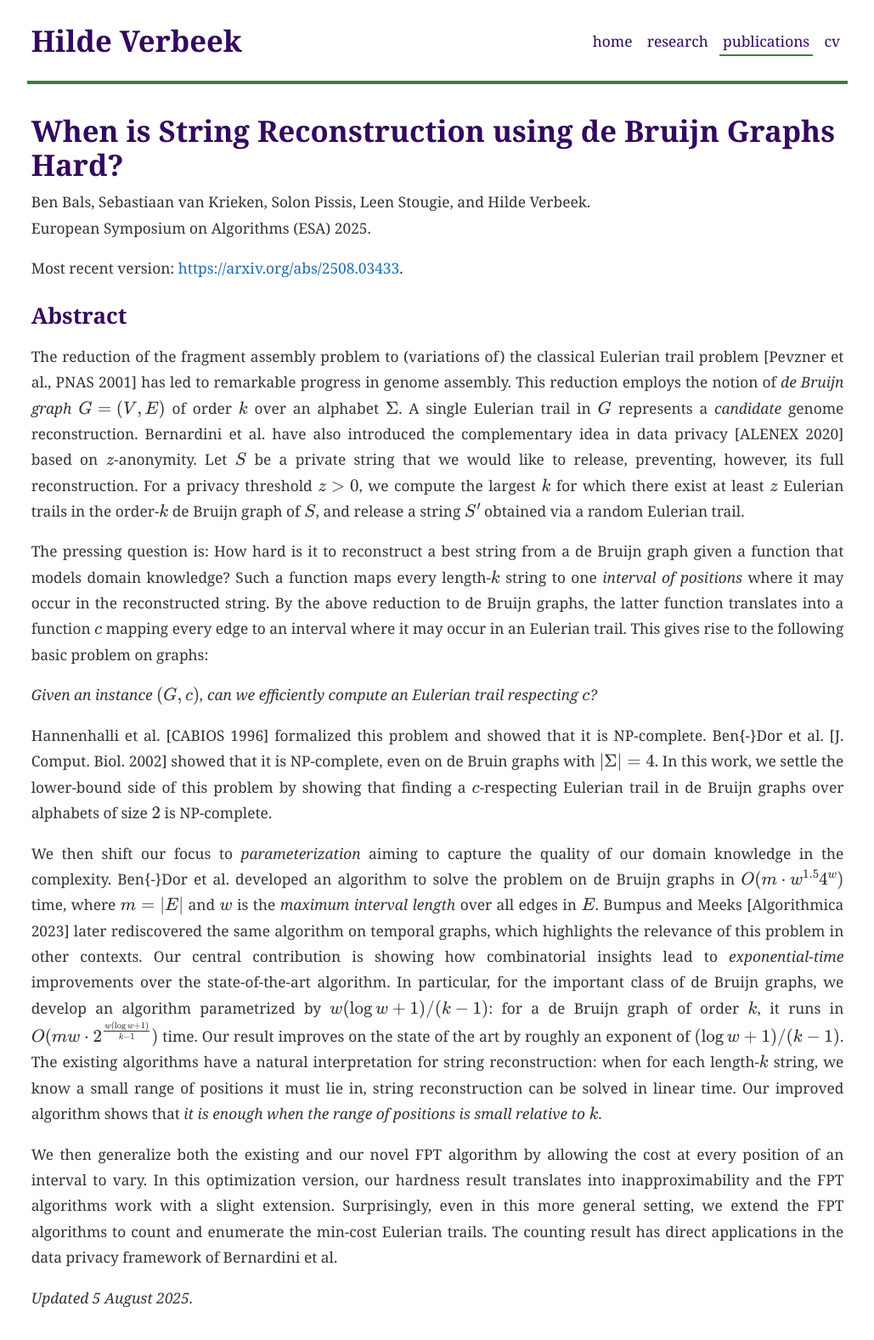
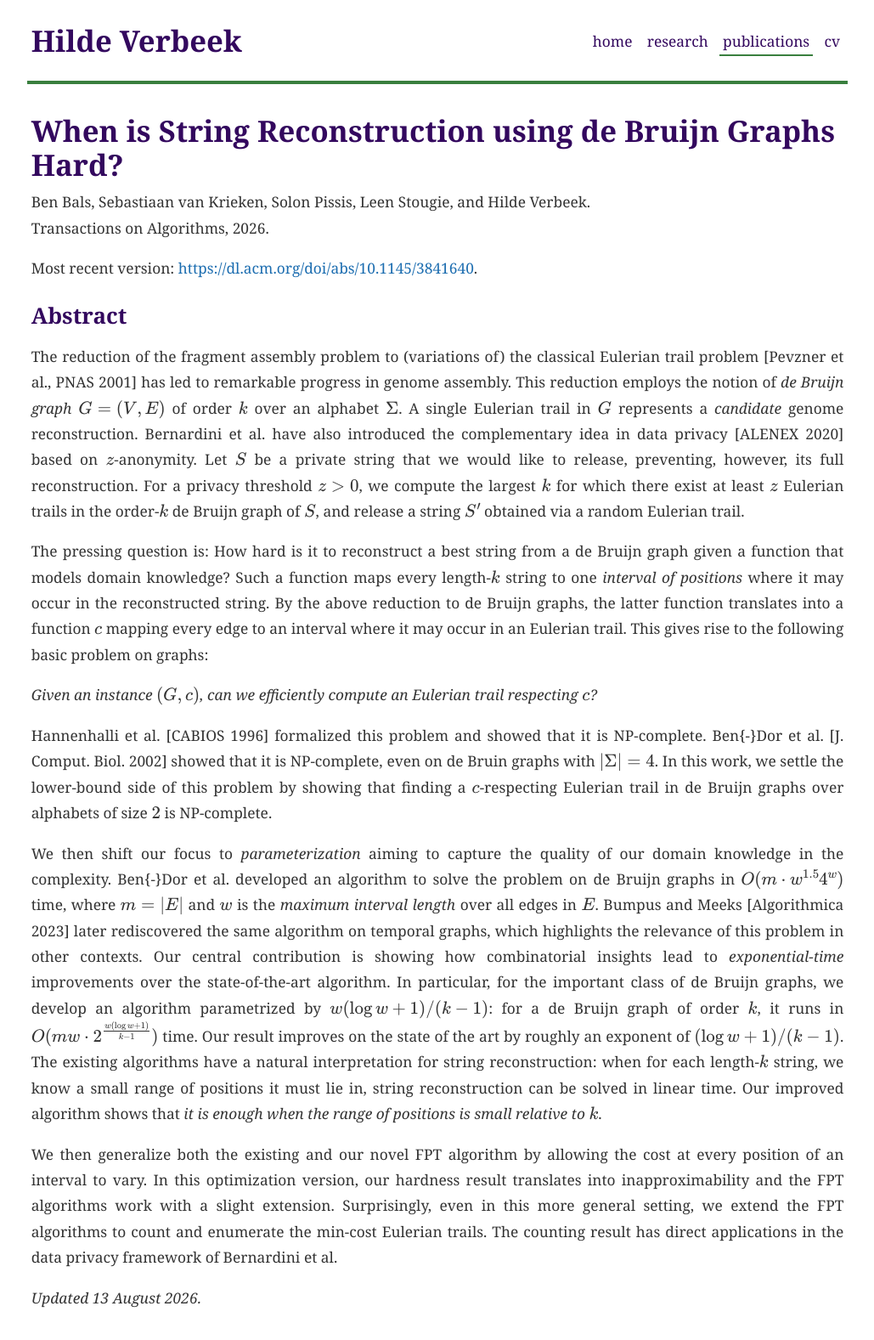
Before and after one commit to arfie/arfie.github.io, a Jekyll site: the page built from _publications/string-reconstruction-hard.md, in a window 1280 px wide. Shown: the whole page at 85% size, without its empty margins (125-1154 px from the left). Built offline with Jekyll 4.4.1, drawn with Linux system fonts in a browser that asks for light colours.

Commit message:
Add TALG link

```diff
--- a/_publications/string-reconstruction-hard.md
+++ b/_publications/string-reconstruction-hard.md
@@ -1,9 +1,9 @@
 ---
 title: 'When is String Reconstruction using de Bruijn Graphs Hard?'
 authors: [ben, sebastiaan, solon, leen, hilde]
-link: https://arxiv.org/abs/2508.03433
-conf: European Symposium on Algorithms (ESA) 2025
-date: 2025-08-05
+link: https://dl.acm.org/doi/abs/10.1145/3841640
+conf: Transactions on Algorithms, 2026
+date: 2026-08-13
 
 citation: >
   Ben Bals, Sebastiaan van Krieken, Solon Pissis, Leen Stougie, and Hilde Verbeek. 2025. When is String Reconstruction using de Bruijn Graphs Hard? In *European Symposium on Algorithms (ESA)*, 2025.
```
